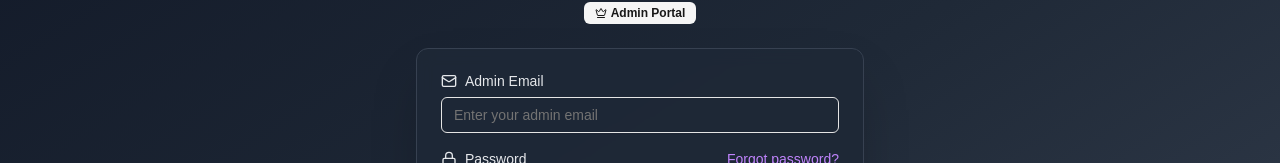
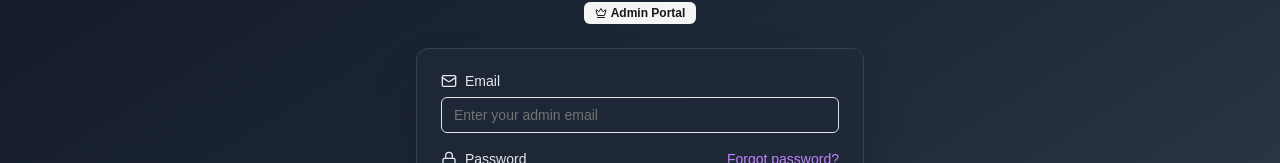
Before and after one commit to huzidev/next-ai, a Next.js app: page /auth/admin/signin in a window 1280 px wide. Shown: the part 204-367 px from the top of the page. Built offline with nearby package versions, Linux system fonts and the light colour scheme; no server answers.

Commit message:
admin email - form

```diff
--- a/src/components/auth/SigninForm.tsx
+++ b/src/components/auth/SigninForm.tsx
@@ -41,7 +41,6 @@ export default function SigninForm({
   };
 
   const config = isAdmin ? {
-    emailLabel: "Admin Email",
     emailPlaceholder: "Enter your admin email",
     forgotPasswordHref: "/auth/admin/forgot-password",
     buttonText: isLoading ? "Signing In..." : "Sign In to Dashboard",
@@ -50,7 +49,6 @@ export default function SigninForm({
     authLinkHref: "/contact",
     authLinkVariant: "purple" as const
   } : {
-    emailLabel: "Email",
     emailPlaceholder: "Enter your email",
     forgotPasswordHref: "/auth/user/forgot-password",
     buttonText: isLoading ? "Signing In..." : "Sign In",
@@ -67,7 +65,7 @@ export default function SigninForm({
           <div className="space-y-2">
             <Label htmlFor="email" className="text-sm font-medium flex items-center text-gray-200">
               <Mail className="h-4 w-4 mr-2" />
-              {config.emailLabel}
+              Email
             </Label>
             <Input
               id="email"
--- a/src/pages/auth/admin/signin/index.tsx
+++ b/src/pages/auth/admin/signin/index.tsx
@@ -1,7 +1,7 @@
 import AuthFooter from "@/components/auth/AuthFooter";
 import AuthHeader from "@/components/auth/AuthHeader";
+import FormLayout from "@/components/auth/FormLayout";
 import SigninForm from "@/components/auth/SigninForm";
-import Header from "@/components/layout/Header";
 import { Badge } from "@/components/ui/badge";
 import { useToast } from "@/hooks/use-toast";
 import { api } from "@/lib/api";
@@ -12,7 +12,7 @@ import { useState } from "react";
 export default function AdminSignin() {
   const [formData, setFormData] = useState({
     email: "",
-    password: ""
+    password: "",
   });
   const [showPassword, setShowPassword] = useState(false);
   const [isLoading, setIsLoading] = useState(false);
@@ -22,7 +22,7 @@ export default function AdminSignin() {
   const handleChange = (e: React.ChangeEvent<HTMLInputElement>) => {
     setFormData({
       ...formData,
-      [e.target.name]: e.target.value
+      [e.target.name]: e.target.value,
     });
   };
 
@@ -42,20 +42,23 @@ export default function AdminSignin() {
 
     try {
       // Call admin signin API using the reusable api utility
-      const response = await api.post('/api/auth/admin/signin', formData);
+      const response = await api.post("/api/auth/admin/signin", formData);
 
       if (response.success) {
         toast({
           title: "Welcome back, Admin!",
-          description: response.message || "You have been signed in successfully",
+          description:
+            response.message || "You have been signed in successfully",
         });
 
         // Redirect to admin dashboard
-        router.push('/dashboard/admin');
+        router.push("/dashboard/admin");
       } else {
         toast({
           title: "Error",
-          description: response.error || "Failed to sign in. Please check your credentials.",
+          description:
+            response.error ||
+            "Failed to sign in. Please check your credentials.",
           variant: "destructive",
         });
       }
@@ -71,17 +74,17 @@ export default function AdminSignin() {
   };
 
   return (
-    <div className="min-h-screen bg-gradient-to-br from-gray-900 via-gray-800 to-gray-700">
-      <Header />
-      <div className="min-h-[calc(100vh-4rem)] flex items-center justify-center p-4">
-        <div className="w-full max-w-md">
+    <FormLayout>
       <AuthHeader
         title="Admin Sign In"
         subtitle="Access the administrative dashboard"
       />
 
       <div className="flex items-center justify-center mb-6">
-          <Badge variant="secondary" className="bg-purple-900/50 text-purple-300 border-purple-400">
+        <Badge
+          variant="secondary"
+          className="bg-purple-900/50 text-purple-300 border-purple-400"
+        >
           <Crown className="h-3 w-3 mr-1" />
           Admin Portal
         </Badge>
@@ -101,7 +104,7 @@ export default function AdminSignin() {
         helpText="Other options"
         links={[
           { href: "/auth/user/signin", text: "User Login" },
-            { href: "/support", text: "Get Help" }
+          { href: "/support", text: "Get Help" },
         ]}
       />
 
@@ -110,12 +113,13 @@ export default function AdminSignin() {
           <Shield className="h-5 w-5 text-amber-400 mt-0.5" />
           <div className="text-sm text-gray-300">
             <p className="font-medium text-amber-400 mb-1">Security Notice</p>
-              <p>Admin accounts have elevated privileges. Ensure you're on a secure network and never share your credentials.</p>
+            <p>
+              Admin accounts have elevated privileges. Ensure you're on a secure
+              network and never share your credentials.
+            </p>
           </div>
         </div>
       </div>
-        </div>
-      </div>
-    </div>
+    </FormLayout>
   );
 }
```
Lines whose indentation alone changed are shown as unchanged.
